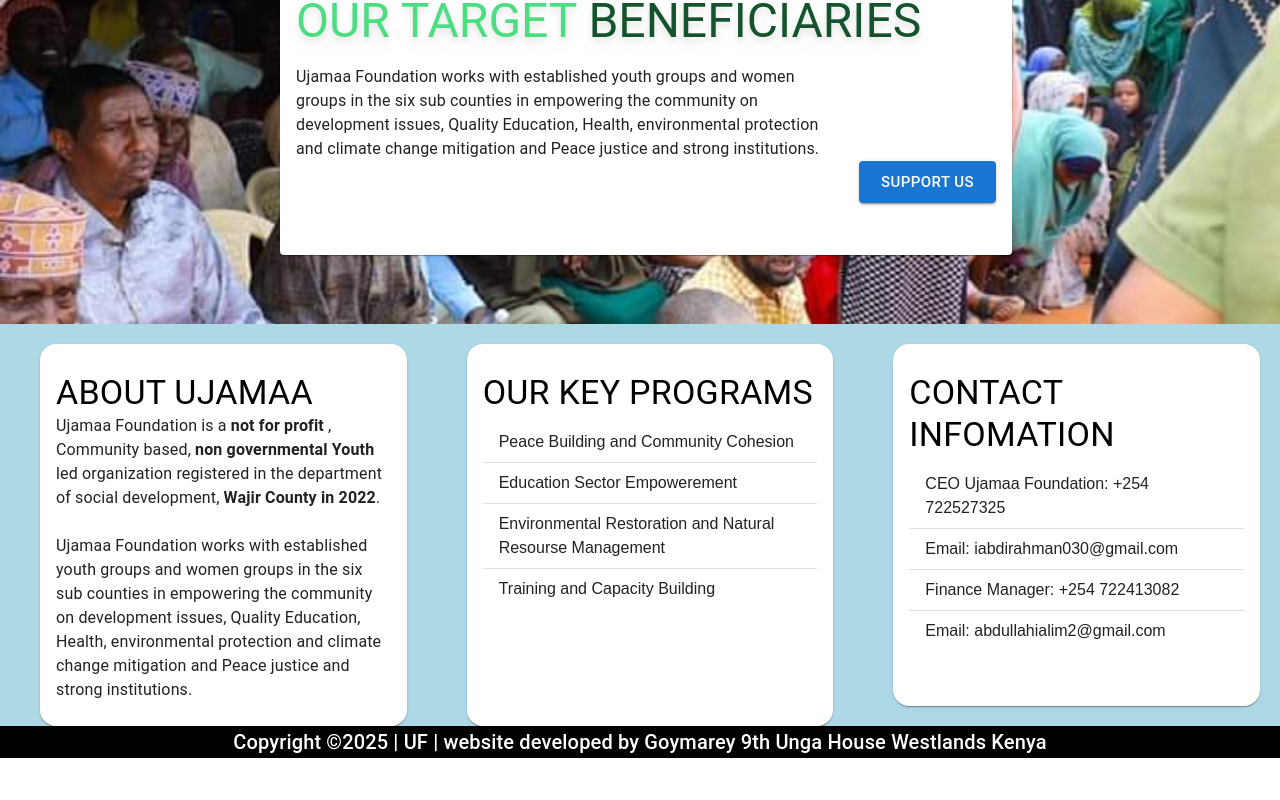
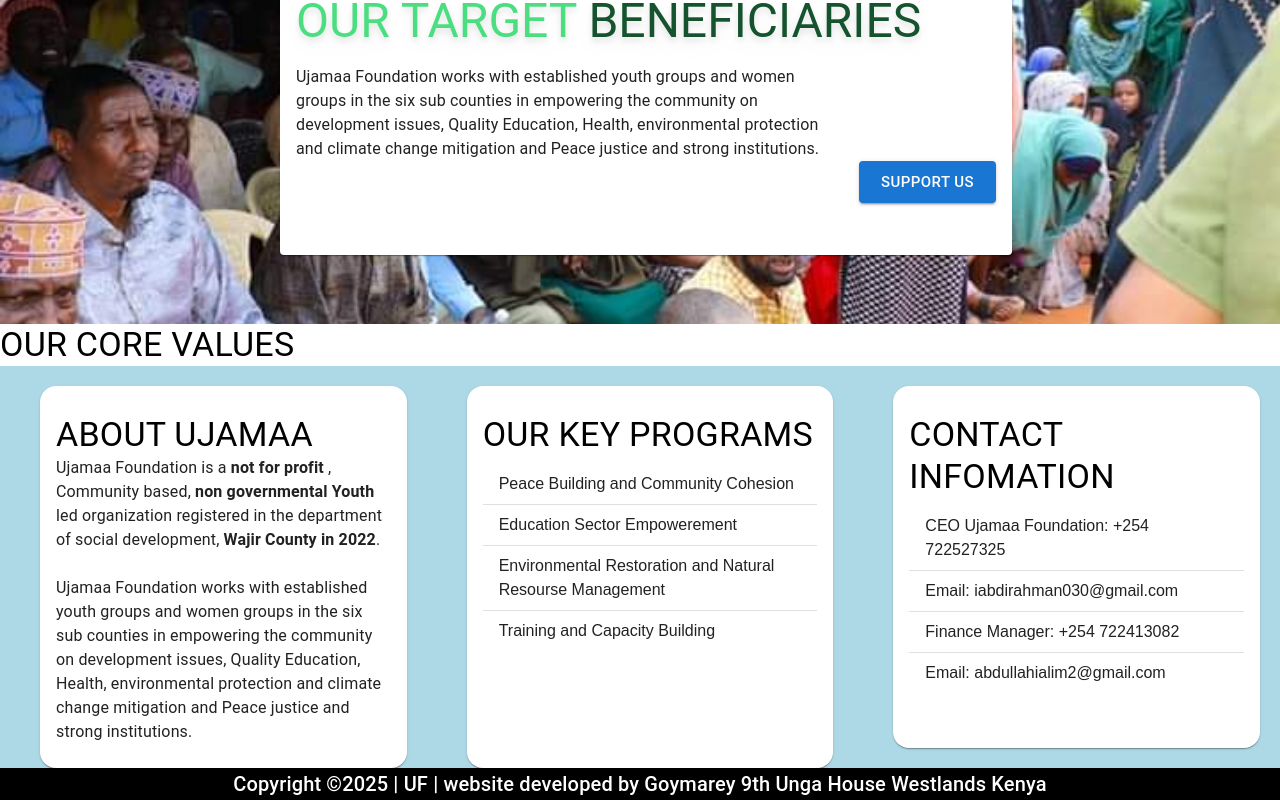
Before and after one commit to ahmednule/Ujamaa-Foundation, a Next.js app: page /who-we-are in a window 1280 px wide. Shown: the part 1449-2249 px from the top of the page. Before the commit the page ends 2207 px from the top, so only its background shows below. Built offline with nearby package versions, Linux system fonts and the light colour scheme.

Commit message:
update: imported the OurcoreValues component and nested it under the other cars of the who we are ppage

```diff
--- a/src/app/who-we-are/page.tsx
+++ b/src/app/who-we-are/page.tsx
@@ -5,6 +5,7 @@
 import OurMission from "@components/components/ui/OurMission"
 import FutureGoals from "@components/components/ui/FutureGoals"
 import TargetBeneficiaries from "@components/components/ui/TargetBeneficiaries"
+import OurcoreValues from "@components/components/OurcoreValues"
 export default function whoWeare(){
     return(
         <>
@@ -16,6 +17,7 @@
             <FutureGoals/>
         </div>
         <TargetBeneficiaries/>
+        <OurcoreValues/>
         </>
     )
 }
```
